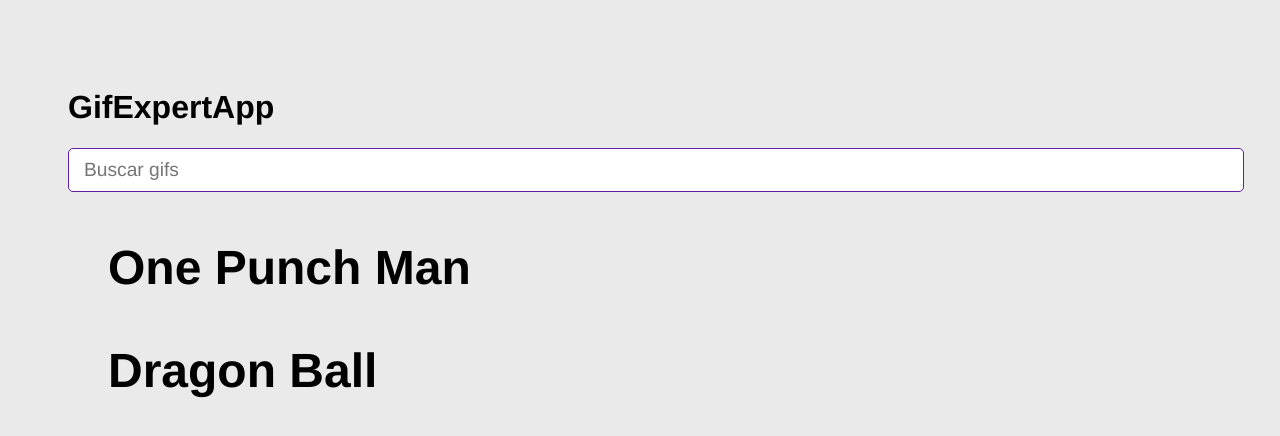
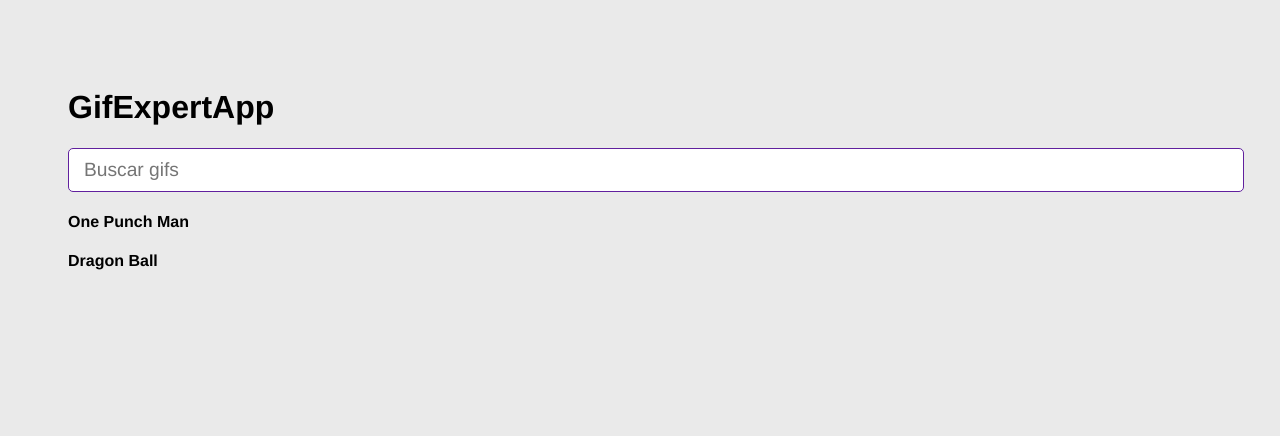
Before and after one commit to GEVS2021/gif-expert-app, a React (Vite) app: page / in a window 1280 px wide. Shown: the top 436 px of the page. Built offline with nearby package versions, Linux system fonts and the light colour scheme.

Commit message:
80. Fix 01

```diff
--- a/src/GifExpertApp.jsx
+++ b/src/GifExpertApp.jsx
@@ -24,16 +24,11 @@
                 onAddCategory={onAddCategory}
             />
 
-            <ol>
-                {
-                    categories.map(category => (
-                        <GifGrid
-                            key={category}
-                            category={category}
-                        />
-                    ))
-                }
-            </ol>
+            {
+                categories.map(category => (
+                    <GifGrid key={category} category={category} />
+                ))
+            }
         </>
     )
 
--- a/src/components/GifGrid.jsx
+++ b/src/components/GifGrid.jsx
@@ -6,7 +6,7 @@
 
 
     return (
-        <h3>{props.category}</h3>
+        <h4>{props.category}</h4>
     )
 }
 
```
